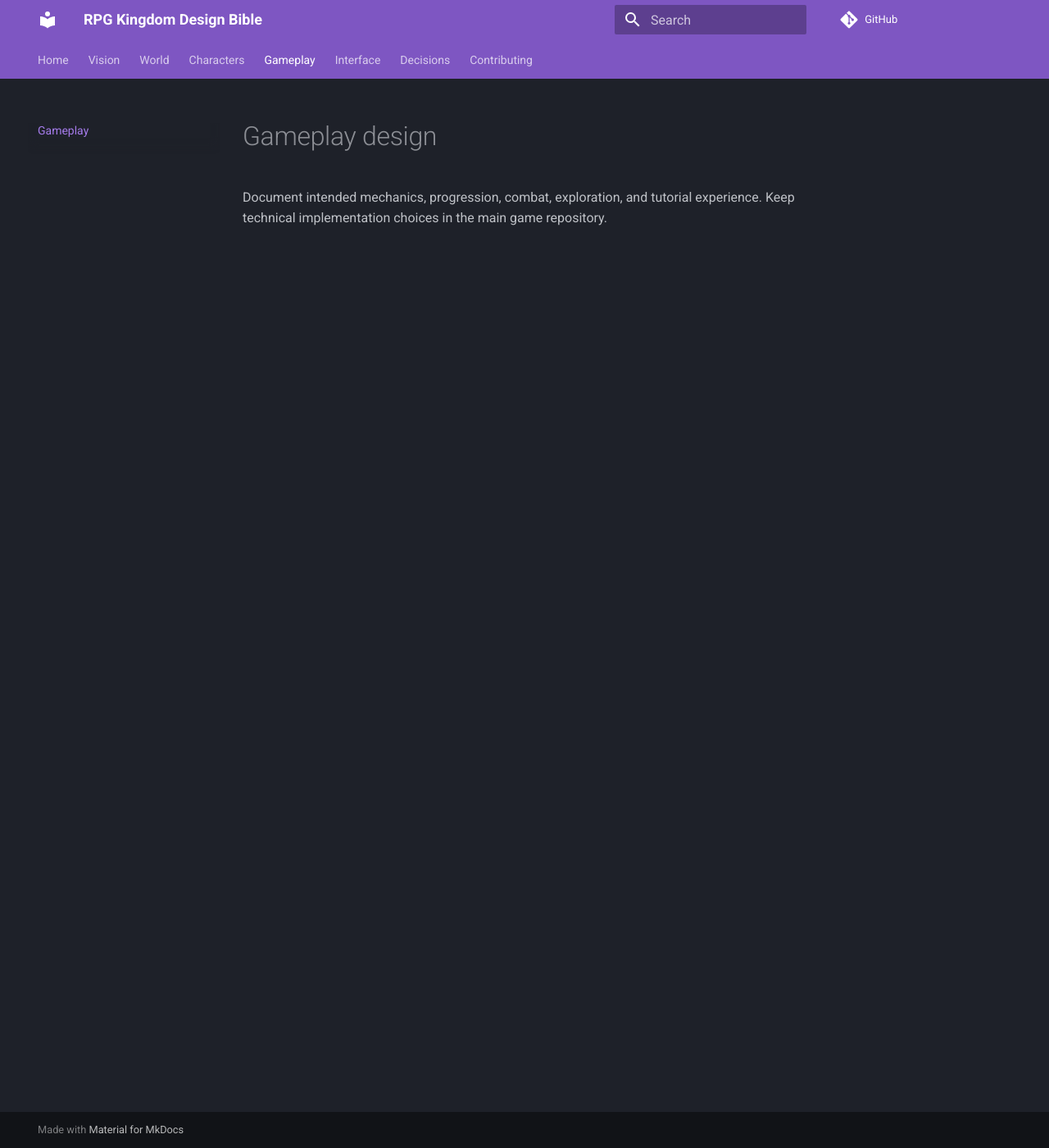
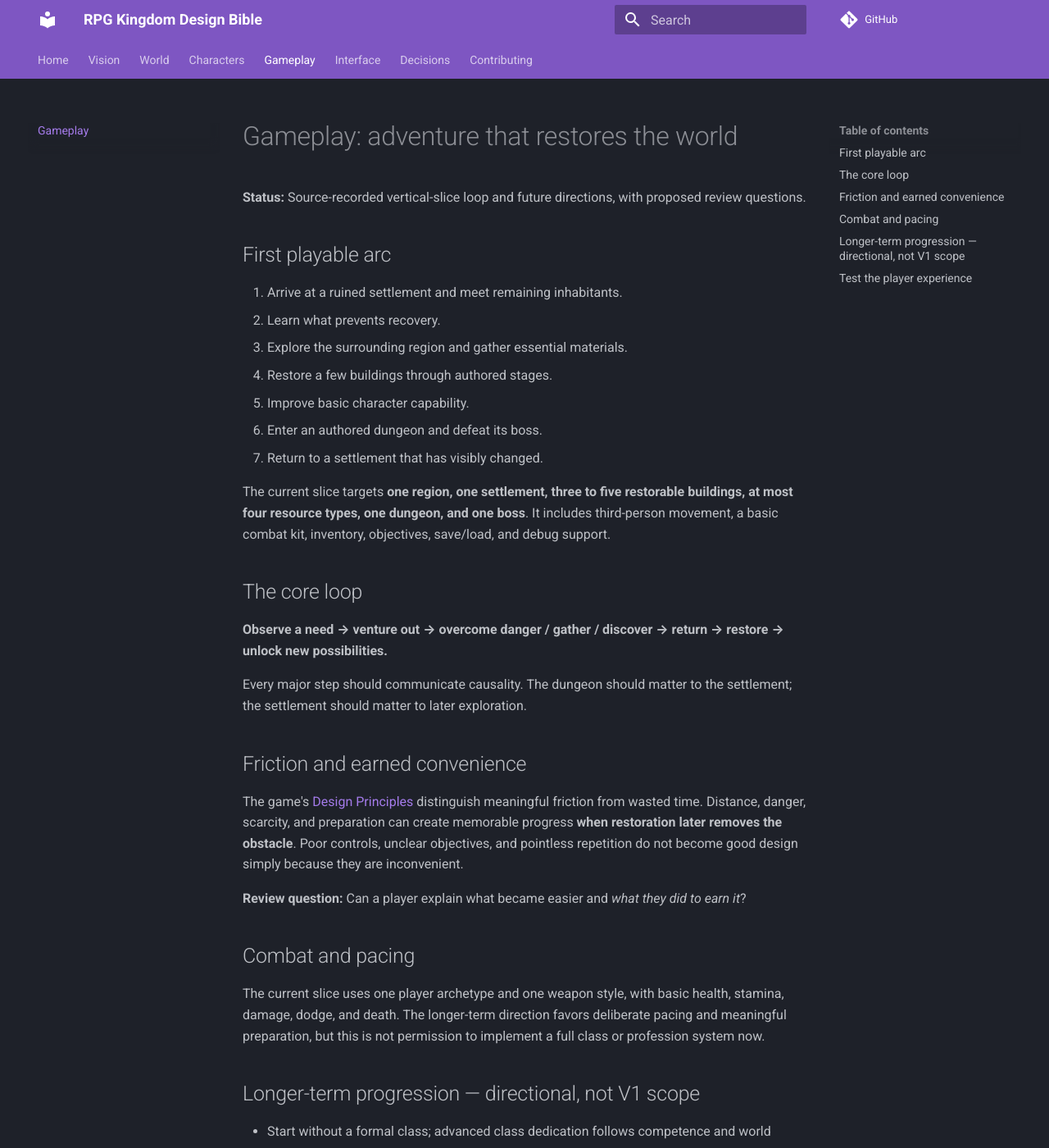
Before and after one commit to Shashakar/RPG-Kingdom-Design-Bible, an MkDocs documentation site: the page built from docs/gameplay/index.md, in a window 1280 px wide and 1400 px high. Shown: the whole window at 82% size. Built offline with MkDocs 1.6.1 and Material for MkDocs 9.7.7, drawn with Linux system fonts in a browser that asks for light colours; comment, search, counter and statistics services are not loaded; some of the changed text lies outside the part shown.

Commit message:
Expand design bible docs/gameplay/index.md

```diff
--- a/docs/gameplay/index.md
+++ b/docs/gameplay/index.md
@@ -1,3 +1,52 @@
-# Gameplay design
+# Gameplay: adventure that restores the world
 
-Document intended mechanics, progression, combat, exploration, and tutorial experience. Keep technical implementation choices in the main game repository.
+**Status:** Source-recorded vertical-slice loop and future directions, with proposed review questions.
+
+## First playable arc
+
+1. Arrive at a ruined settlement and meet remaining inhabitants.
+2. Learn what prevents recovery.
+3. Explore the surrounding region and gather essential materials.
+4. Restore a few buildings through authored stages.
+5. Improve basic character capability.
+6. Enter an authored dungeon and defeat its boss.
+7. Return to a settlement that has visibly changed.
+
+The current slice targets **one region, one settlement, three to five restorable buildings, at most four resource types, one dungeon, and one boss**. It includes third-person movement, a basic combat kit, inventory, objectives, save/load, and debug support.
+
+## The core loop
+
+**Observe a need → venture out → overcome danger / gather / discover → return → restore → unlock new possibilities.**
+
+Every major step should communicate causality. The dungeon should matter to the settlement; the settlement should matter to later exploration.
+
+## Friction and earned convenience
+
+The game's [Design Principles](https://github.com/Shashakar/RPG-Kingdom/blob/main/docs/DESIGN_PRINCIPLES.md) distinguish meaningful friction from wasted time. Distance, danger, scarcity, and preparation can create memorable progress **when restoration later removes the obstacle**. Poor controls, unclear objectives, and pointless repetition do not become good design simply because they are inconvenient.
+
+**Review question:** Can a player explain what became easier and *what they did to earn it*?
+
+## Combat and pacing
+
+The current slice uses one player archetype and one weapon style, with basic health, stamina, damage, dodge, and death. The longer-term direction favors deliberate pacing and meaningful preparation, but this is not permission to implement a full class or profession system now.
+
+## Longer-term progression — directional, not V1 scope
+
+- Start without a formal class; advanced class dedication follows competence and world access.
+- Professions eventually matter in crafting, exploration utility, and character expression.
+- Advanced specialization introduces real opportunity cost.
+- Hybrid paths may emerge from qualifying intersections rather than arbitrary class stacking.
+
+These are future design directions. Exact classes, prerequisites, and profession systems are not specified for the slice.
+
+## Test the player experience
+
+| Question | Observable evidence |
+| --- | --- |
+| Does the player know what to do? | First-time player identifies the next restoration goal without developer coaching |
+| Is adventure worthwhile? | Dungeon/gathering outcomes change settlement possibilities |
+| Does restoration feel permanent? | The same place has a clearly recognizable before-and-after state |
+| Is management optional? | The arc completes without mandatory settlement busywork |
+| Does the experience persist? | Save/load preserves the resulting progress |
+
+**Sources:** [Vertical Slice](https://github.com/Shashakar/RPG-Kingdom/blob/main/docs/VERTICAL_SLICE.md) · [Design Principles](https://github.com/Shashakar/RPG-Kingdom/blob/main/docs/DESIGN_PRINCIPLES.md) · [Class, Profession and Pacing Directions](https://github.com/Shashakar/RPG-Kingdom/blob/main/docs/CLASS_PROFESSION_AND_PACING_DIRECTIONS.md).
```
